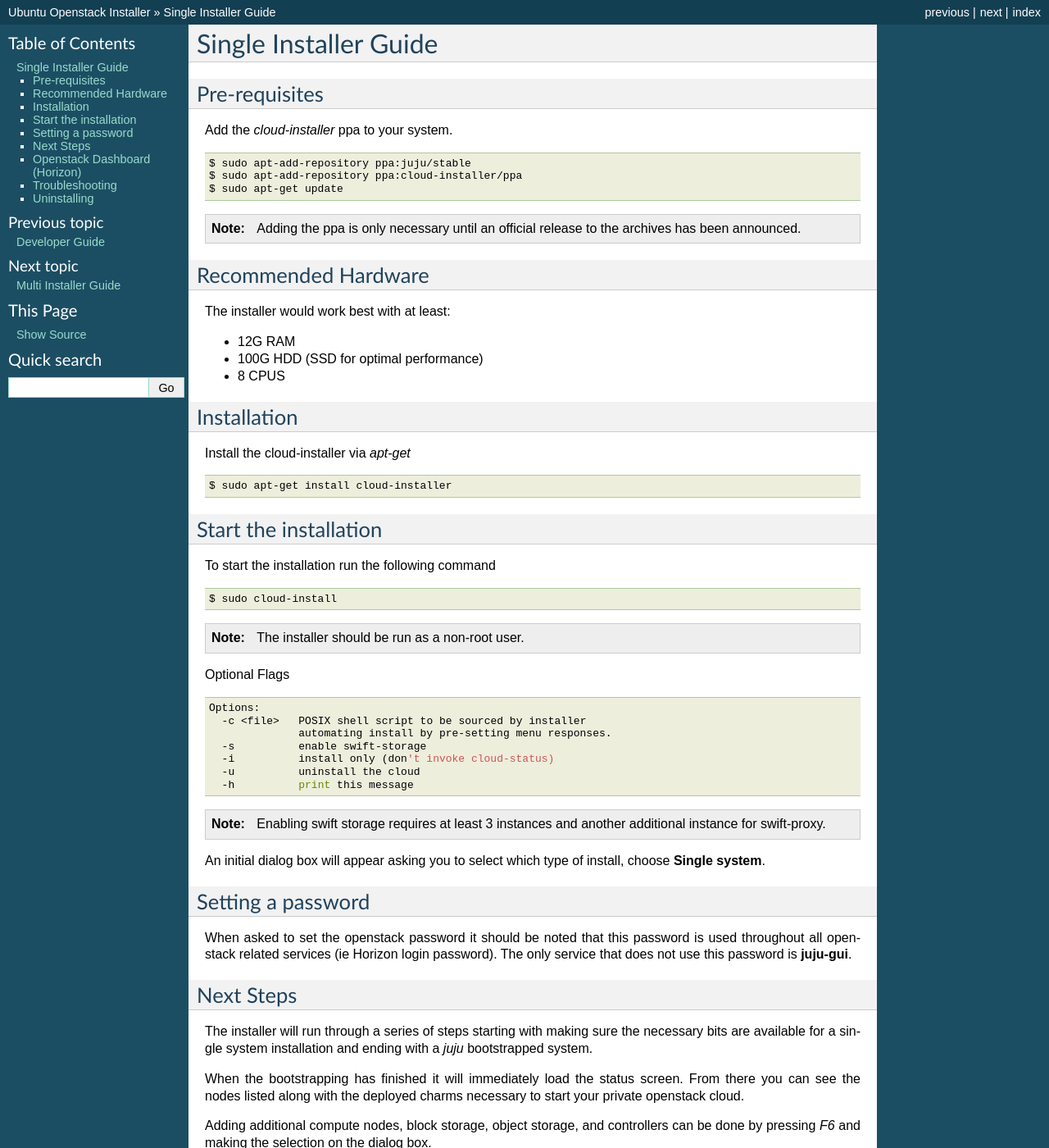
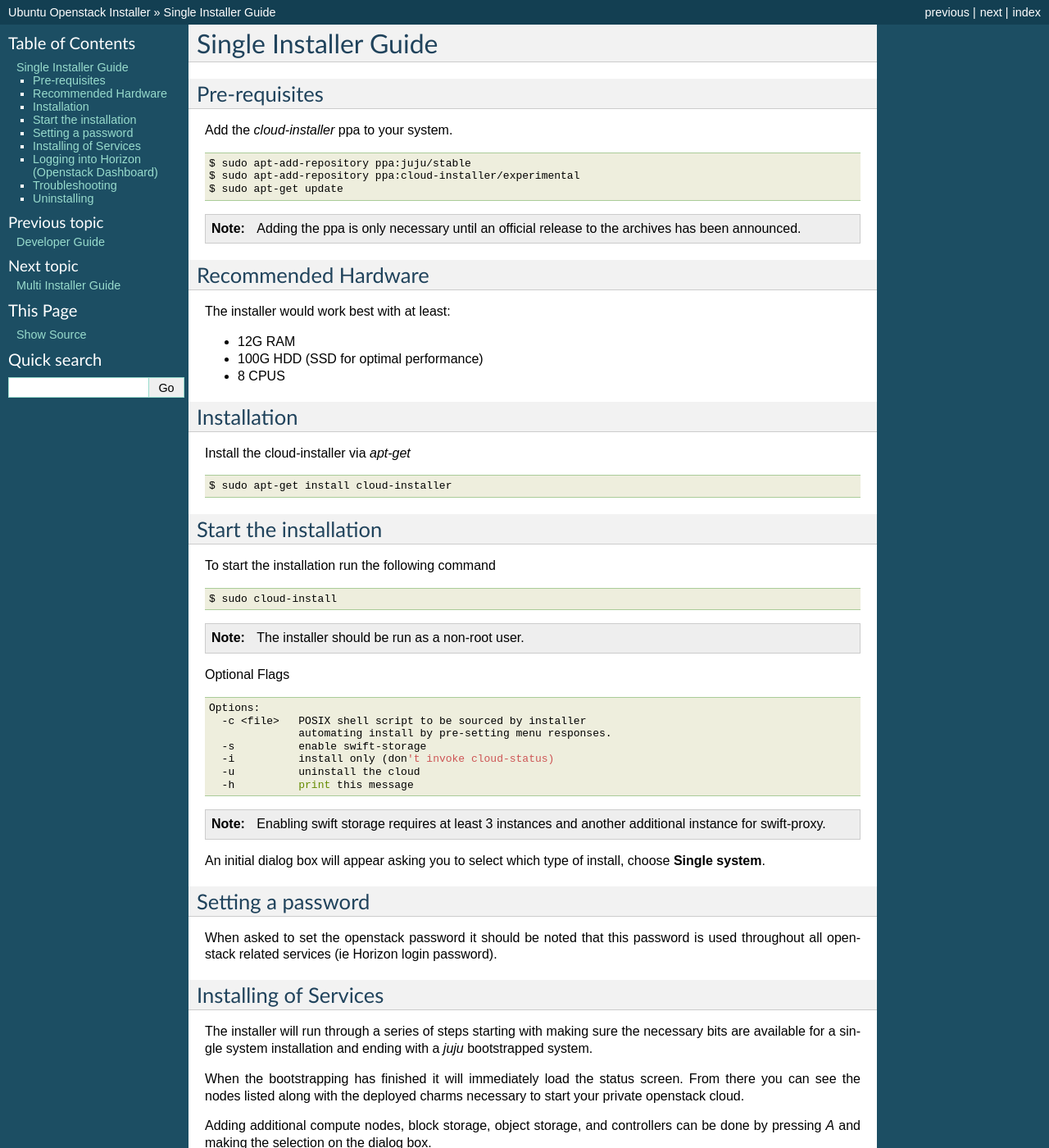
Before and after one commit to Ubuntu-Solutions-Engineering/openstack-installer, a Sphinx documentation site: the page built from docs/single-installer.guide.rst, in a window 1280 px wide and 1400 px high. Shown: the whole window at 82% size. Built offline with Sphinx 7.4.7, drawn with Linux system fonts in a browser that asks for light colours; some of the changed text lies outside the part shown.

Commit message:
update docs
Signed-off-by: Adam Stokes <adam.stokes@ubuntu.com>

```diff
--- a/docs/single-installer.guide.rst
+++ b/docs/single-installer.guide.rst
@@ -9,7 +9,7 @@ Add the `cloud-installer` ppa to your system.
 .. code::
 
    $ sudo apt-add-repository ppa:juju/stable
-   $ sudo apt-add-repository ppa:cloud-installer/ppa
+   $ sudo apt-add-repository ppa:cloud-installer/experimental
    $ sudo apt-get update
 
 .. note::
@@ -74,10 +74,9 @@ Setting a password
 
 When asked to set the openstack password it should be noted that this password
 is used throughout all openstack related services (ie Horizon login password).
-The only service that does not use this password is **juju-gui**.
 
-Next Steps
-^^^^^^^^^^
+Installing of Services
+^^^^^^^^^^^^^^^^^^^^^^
 
 The installer will run through a series of steps starting with making
 sure the necessary bits are available for a single system installation
@@ -88,15 +87,15 @@ status screen. From there you can see the nodes listed along with the
 deployed charms necessary to start your private openstack cloud.
 
 Adding additional compute nodes, block storage, object storage, and
-controllers can be done by pressing `F6` and making the selection on
+controllers can be done by pressing `A` and making the selection on
 the dialog box.
 
 Finally, once those nodes are displayed and the charms deployed the
 horizon dashboard will be available to you for managing your openstack
 cloud.
 
-Openstack Dashboard (Horizon)
-^^^^^^^^^^^^^^^^^^^^^^^^^^^^^
+Logging into Horizon (Openstack Dashboard)
+^^^^^^^^^^^^^^^^^^^^^^^^^^^^^^^^^^^^^^^^^^
 
 The login credentials for the dashboard are:
 
```
